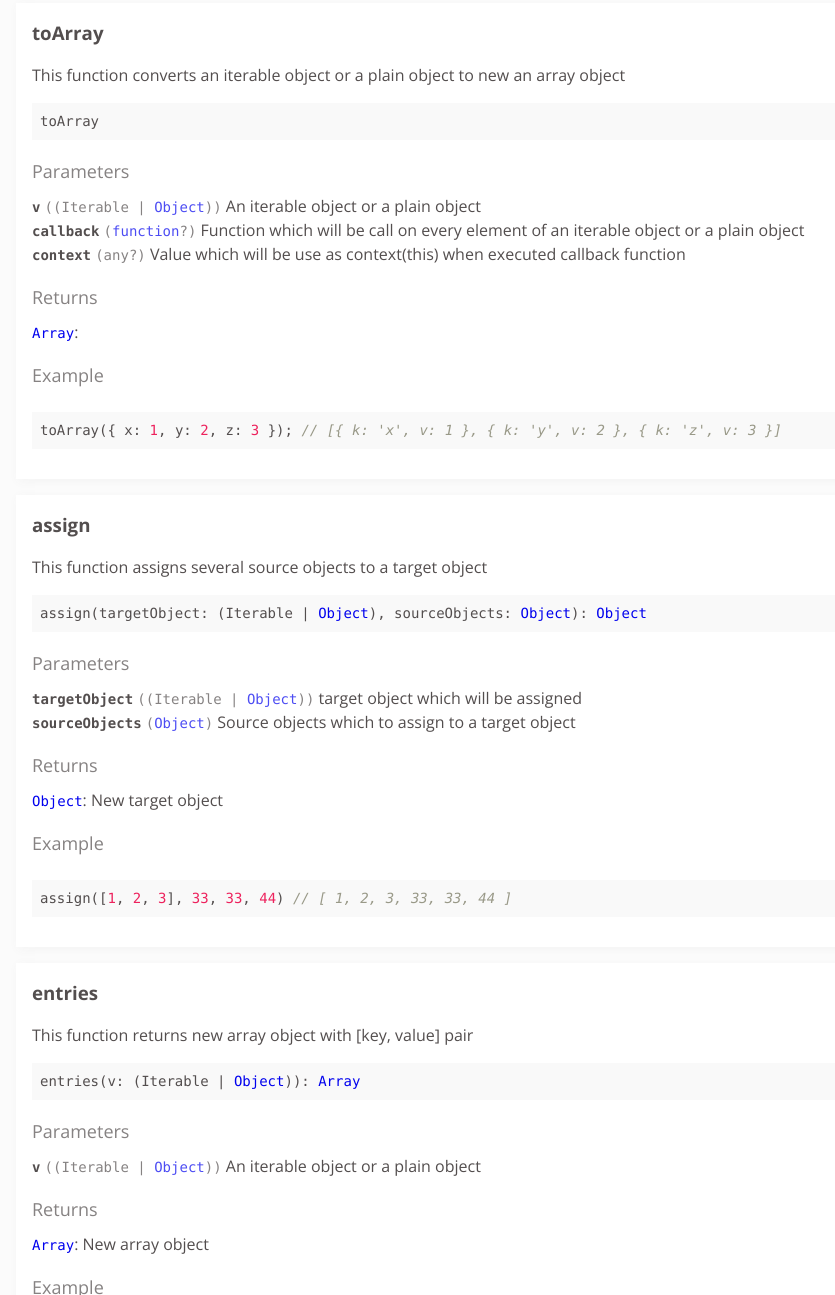
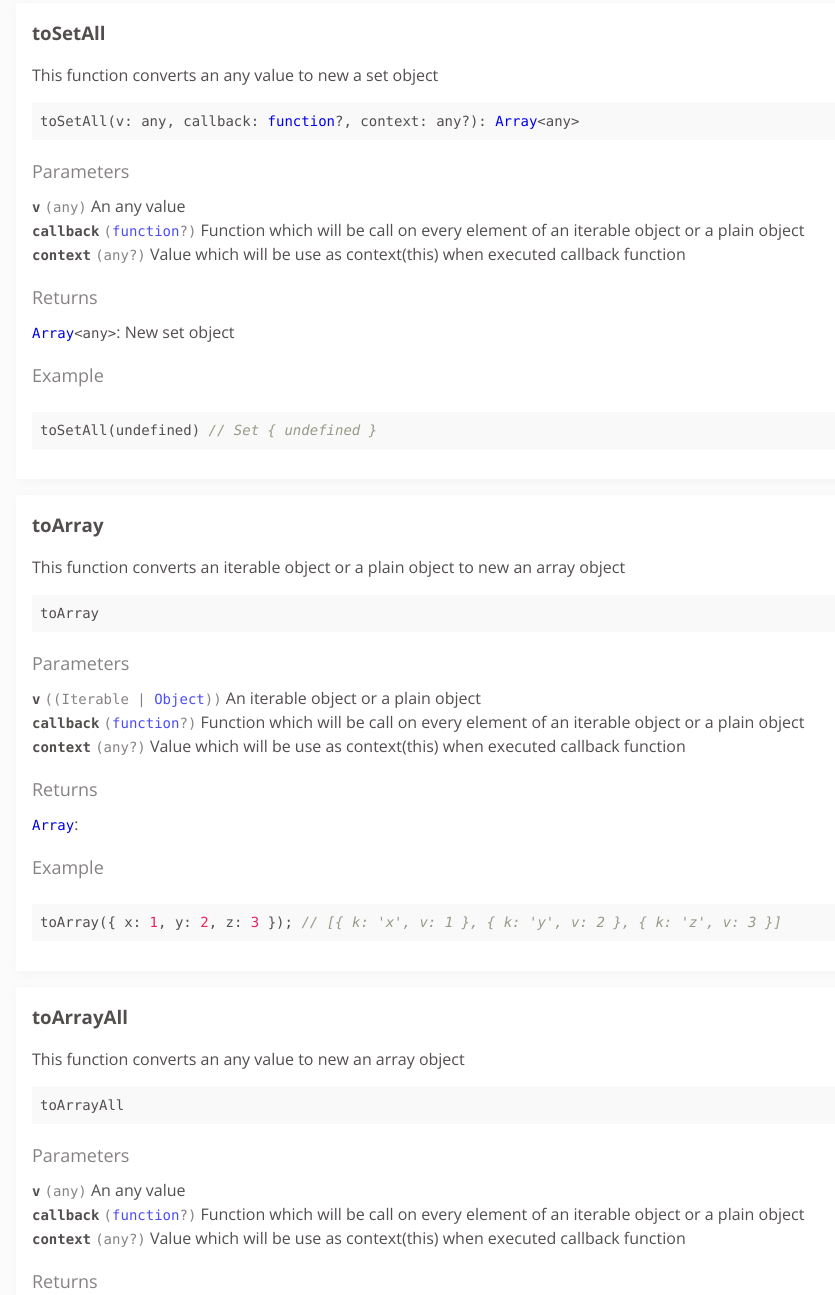
Before and after one commit to mohwa/object-organizer, a website: page docs/index.html in a window 1280 px wide. Shown: the part 1505-2800 px from the top of the page, without its empty margins (336-1171 px from the left). Drawn offline with nearby package versions, Linux system fonts and the light colour scheme.

Commit message:
Update new doc

```diff
--- a/docs/index.html
+++ b/docs/index.html
@@ -2,7 +2,7 @@
 <html>
 <head>
   <meta charset='utf-811' />
-  <title>object-organizer 1.2.0 | Documentation</title>
+  <title>object-organizer 1.2.1 | Documentation</title>
   <meta name='viewport' content='width=device-width,initial-scale=1'>
   <link href='assets/bass.css' rel='stylesheet' />
   <link href='assets/style.css' rel='stylesheet' />
@@ -15,7 +15,7 @@
       <div class='inner'>
         <div class='page__headline'>
           <h1 class='mb0 no-anchor page__title'><a style='color:unset' href="https://github.com/mohwa/object-organizer#readme">object-organizer</a></h1>
-          <p class='mb1 page__subtitle'><code>1.2.0</code></p>
+          <p class='mb1 page__subtitle'><code>1.2.1</code></p>
         </div>
 
         <a id='menu-toggle' href='#prime-nav' title='Show/hide menu' class='menu-toggle'><span>Browse</span></a>
@@ -61,9 +61,29 @@
 
 
                   <li><a
+                    href='#tosetall'
+                    class=' ppn__menu-item'>
+                    toSetAll
+
+                  </a>
+
+                  </li>
+
+
+                  <li><a
                     href='#toarray'
                     class=' ppn__menu-item'>
                     toArray
+
+                  </a>
+
+                  </li>
+
+
+                  <li><a
+                    href='#toarrayall'
+                    class=' ppn__menu-item'>
+                    toArrayAll
 
                   </a>
 
@@ -714,6 +734,101 @@
 
   <div class='clearfix'>
 
+    <h3 class='fl m0' id='tosetall'>
+      toSetAll
+    </h3>
+
+
+  </div>
+
+
+  <div class="markdown-body">
+    <p>This function converts an any value to new a set object</p>
+
+  </div>
+
+  <div class='pre p1 fill-light mt0'>toSetAll(v: any, callback: <a href="https://developer.mozilla.org/docs/Web/JavaScript/Reference/Statements/function">function</a>?, context: any?): <a href="https://developer.mozilla.org/docs/Web/JavaScript/Reference/Global_Objects/Array">Array</a>&#x3C;any></div>
+
+
+
+
+
+
+
+
+
+
+
+    <div class='py1 quiet mt1 prose-big'>Parameters</div>
+    <div class='prose'>
+
+        <div class='space-bottom0'>
+          <div>
+            <span class='code bold'>v</span> <code class='quiet'>(any)</code>
+	    An any value
+
+          </div>
+
+        </div>
+
+        <div class='space-bottom0'>
+          <div>
+            <span class='code bold'>callback</span> <code class='quiet'>(<a href="https://developer.mozilla.org/docs/Web/JavaScript/Reference/Statements/function">function</a>?)</code>
+	    Function which will be call on every element of an iterable object or a plain object
+
+          </div>
+
+        </div>
+
+        <div class='space-bottom0'>
+          <div>
+            <span class='code bold'>context</span> <code class='quiet'>(any?)</code>
+	    Value which will be use as context(this) when executed callback function
+
+          </div>
+
+        </div>
+
+    </div>
+
+
+
+
+
+
+      <div class='py1 quiet mt1 prose-big'>Returns</div>
+      <code><a href="https://developer.mozilla.org/docs/Web/JavaScript/Reference/Global_Objects/Array">Array</a>&#x3C;any></code>:
+        New set object
+
+
+
+
+
+
+
+
+    <div class='py1 quiet mt1 prose-big'>Example</div>
+
+
+      <pre class='p1 overflow-auto round fill-light'>toSetAll(<span class="hljs-literal">undefined</span>) <span class="hljs-comment">// Set { undefined }</span></pre>
+
+
+
+
+
+
+
+
+</section>
+
+
+
+
+          <section class='p2 mb2 clearfix bg-white minishadow'>
+
+
+  <div class='clearfix'>
+
     <h3 class='fl m0' id='toarray'>
       toArray
     </h3>
@@ -791,6 +906,101 @@
 
 
       <pre class='p1 overflow-auto round fill-light'>toArray({ <span class="hljs-attr">x</span>: <span class="hljs-number">1</span>, <span class="hljs-attr">y</span>: <span class="hljs-number">2</span>, <span class="hljs-attr">z</span>: <span class="hljs-number">3</span> }); <span class="hljs-comment">// [{ k: 'x', v: 1 }, { k: 'y', v: 2 }, { k: 'z', v: 3 }]</span></pre>
+
+
+
+
+
+
+
+
+</section>
+
+
+
+
+          <section class='p2 mb2 clearfix bg-white minishadow'>
+
+
+  <div class='clearfix'>
+
+    <h3 class='fl m0' id='toarrayall'>
+      toArrayAll
+    </h3>
+
+
+  </div>
+
+
+  <div class="markdown-body">
+    <p>This function converts an any value to new an array object</p>
+
+  </div>
+
+  <div class='pre p1 fill-light mt0'>toArrayAll</div>
+
+
+
+
+
+
+
+
+
+
+
+    <div class='py1 quiet mt1 prose-big'>Parameters</div>
+    <div class='prose'>
+
+        <div class='space-bottom0'>
+          <div>
+            <span class='code bold'>v</span> <code class='quiet'>(any)</code>
+	    An any value
+
+          </div>
+
+        </div>
+
+        <div class='space-bottom0'>
+          <div>
+            <span class='code bold'>callback</span> <code class='quiet'>(<a href="https://developer.mozilla.org/docs/Web/JavaScript/Reference/Statements/function">function</a>?)</code>
+	    Function which will be call on every element of an iterable object or a plain object
+
+          </div>
+
+        </div>
+
+        <div class='space-bottom0'>
+          <div>
+            <span class='code bold'>context</span> <code class='quiet'>(any?)</code>
+	    Value which will be use as context(this) when executed callback function
+
+          </div>
+
+        </div>
+
+    </div>
+
+
+
+
+
+
+      <div class='py1 quiet mt1 prose-big'>Returns</div>
+      <code><a href="https://developer.mozilla.org/docs/Web/JavaScript/Reference/Global_Objects/Array">Array</a></code>:
+
+
+
+
+
+
+
+
+
+    <div class='py1 quiet mt1 prose-big'>Example</div>
+
+
+      <pre class='p1 overflow-auto round fill-light'>toArrayAll(<span class="hljs-literal">undefined</span>) <span class="hljs-comment">// [undefined]</span></pre>
 
 
 
```
